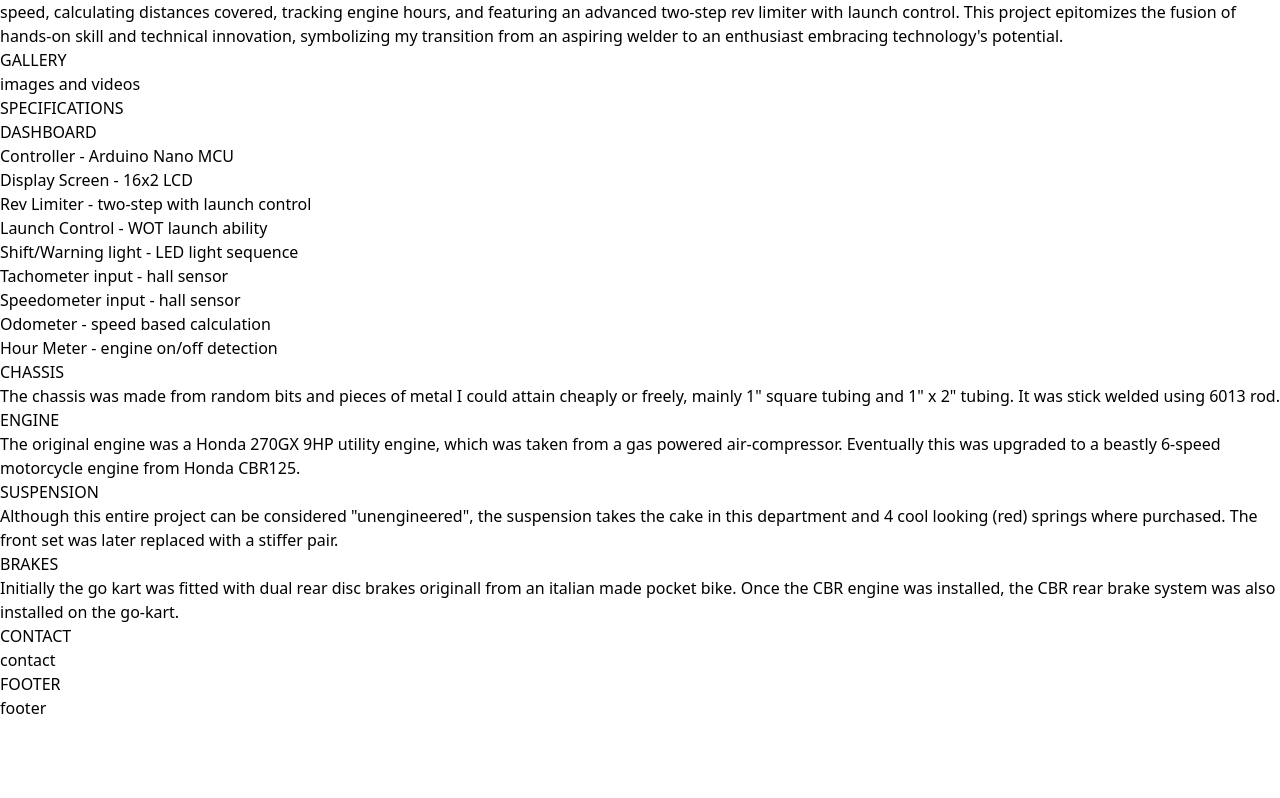
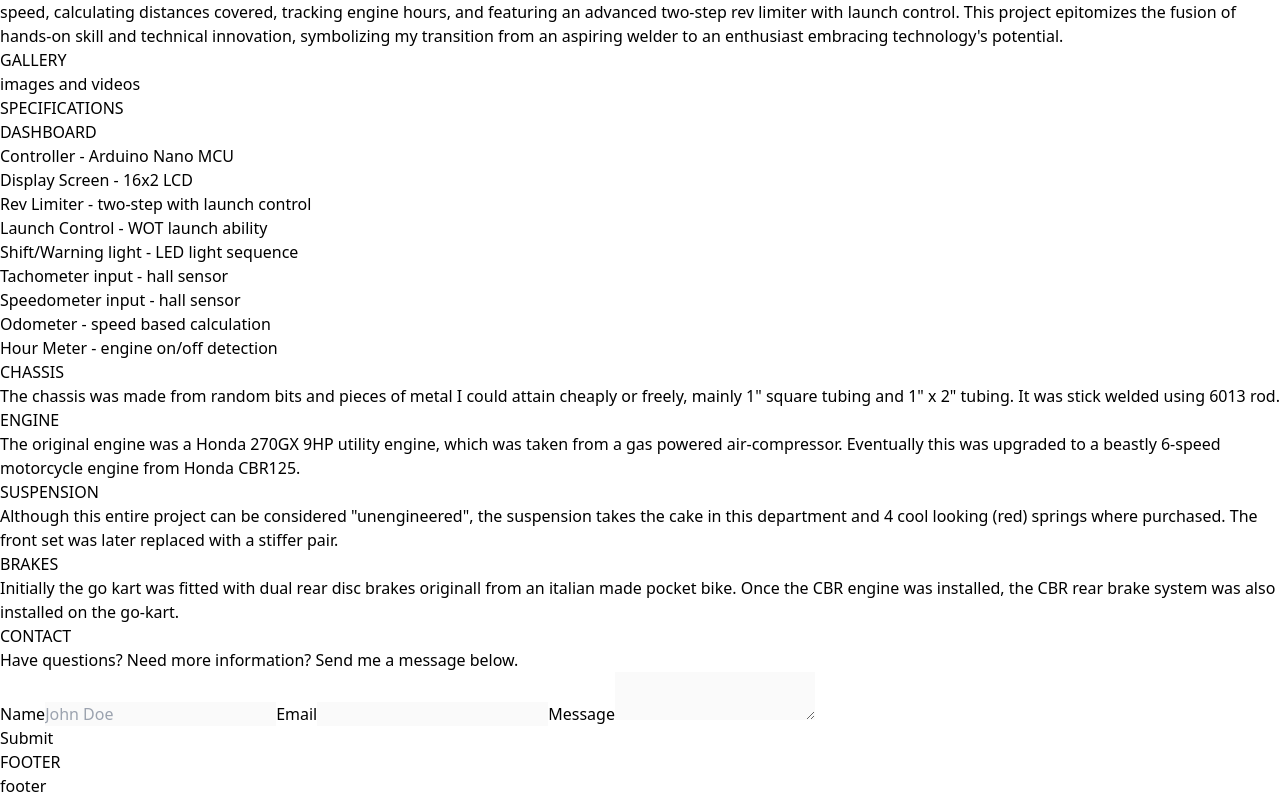
Before and after one commit to gregArijah/digital-dashboard, a React (Vite) app in the folder website/: page / in a window 1280 px wide. Shown: the part 528-1326 px from the top of the page. Before the commit the page ends 1248 px from the top, so only its background shows below. Built offline with nearby package versions, Linux system fonts and the light colour scheme.

Commit message:
added contact form but disabled it until backend is built

```diff
--- a/website/src/app_components/contact.jsx
+++ b/website/src/app_components/contact.jsx
@@ -1,8 +1,36 @@
 export default function Contact() {
     return(
         <div>
-            <p>CONTACT</p>
-            <p>contact</p>
+            <div className="text-lg text-center mb-3">CONTACT</div>
+            <div className="text-center space-y-3">
+                <p>Have questions? Need more information? Send me a message below.</p>
+                <form className="space-y-3 opacity-10">
+                    <div className="flex flex-col">
+                        <label className="text-left">Name</label>
+                        <input
+                            disabled={true}
+                            className="bg-gray-300 border-2 border-gray-300 rounded-md p-1 mb-1"
+                            type="text"
+                            placeholder="John Doe">
+                        </input>
+                        <label className="text-left">Email</label>
+                        <input
+                            disabled={true}
+                            className="bg-gray-300 border-2 border-gray-300 rounded-md p-1 mb-1"
+                            type="text">
+                        </input>
+                        <label className="text-left">Message</label>
+                        <textarea
+                            disabled={true}
+                            className="bg-gray-300 border-2 border-gray-300 rounded-md p-1 mb-1"
+                            type="text">
+                        </textarea>
+                    </div>
+                    <button  disabled={true} className="bg-gray-300 text-black rounded-md p-1 px-2">Submit</button>
+                </form>
+
+
+            </div>
         </div>
     )
 }
```
